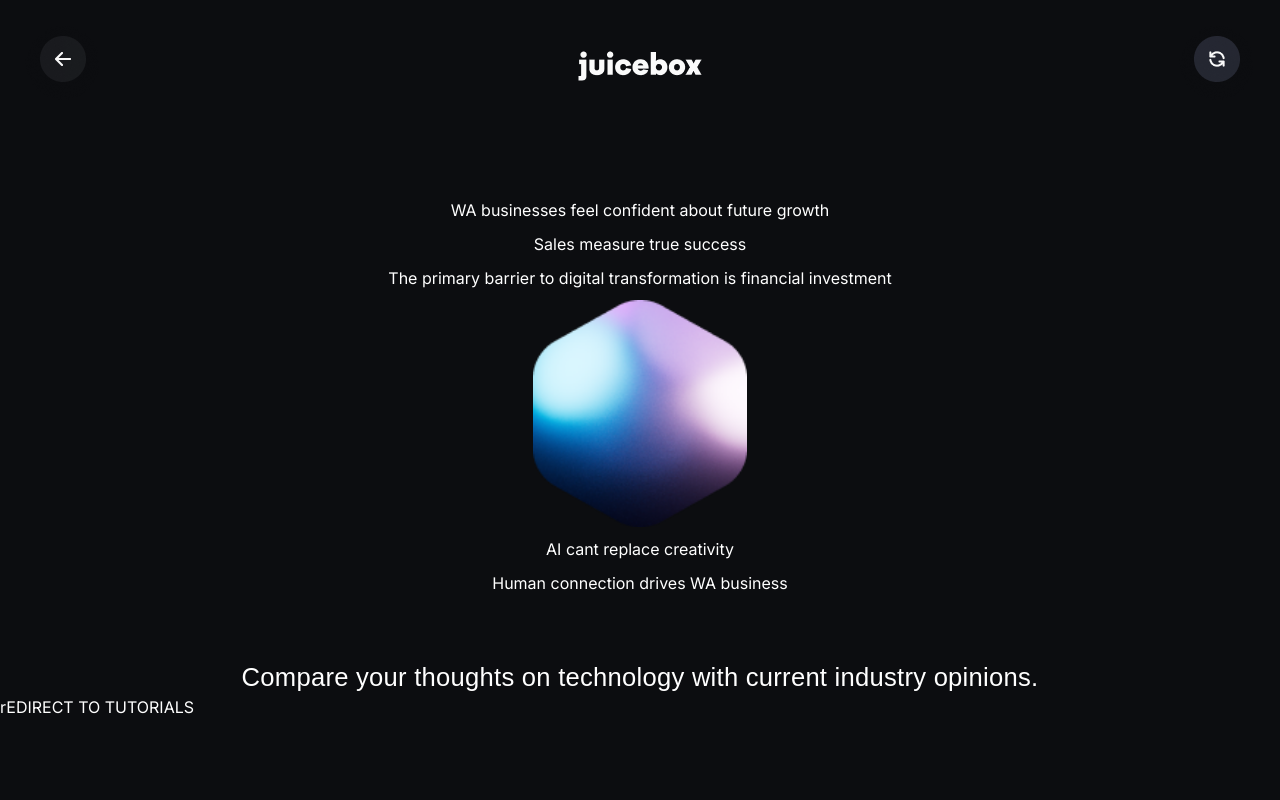
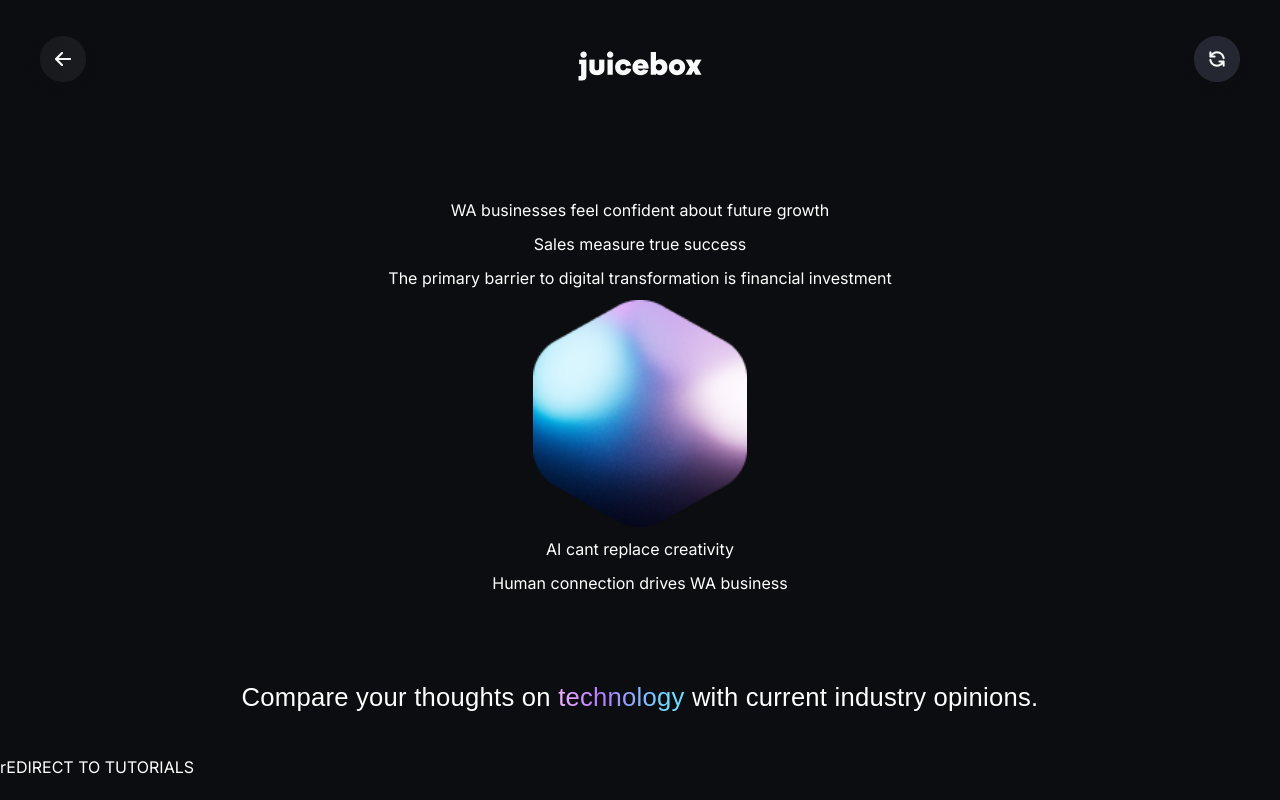
Before and after one commit to claralius/frontend-assessment, a Next.js app in the folder juicebox-frontend-assessment/: page /homepage in a window 1280 px wide. Built offline with nearby package versions, Linux system fonts and the light colour scheme; a web font is replaced by a local one.

Commit message:
feat: modify text section

```diff
--- a/juicebox-frontend-assessment/src/app/homepage/home.scss
+++ b/juicebox-frontend-assessment/src/app/homepage/home.scss
@@ -48,9 +48,27 @@
     }
 }
 
+.text-section{
+    padding: 20px;
+    margin: 20px auto 20px auto;
+    h2{
+        text-align: center;
+        white-space: normal;
+        span{
+            color: transparent;
+            background-clip: text;
+            background-image: linear-gradient(90deg, #FABBFF 0%, #B179FF 35%, #6DDDFF 83%);
+        }
+    }
+}
+
 @media screen and (max-width: sizes.$xs) { //<475px
     .mid-section {
         font-size: 14px;
+    }
+    h2 {
+        font-size: 16px;
+        line-height: 1.5;
     }
 }
 
--- a/juicebox-frontend-assessment/src/app/homepage/page.tsx
+++ b/juicebox-frontend-assessment/src/app/homepage/page.tsx
@@ -23,7 +23,9 @@ const PublicHomepage = () => {
         </div>
       </section>
       <section className="text-section">
-        <h2>Compare your thoughts on technology with current industry opinions.</h2>
+        <h2>Compare your thoughts on
+          <span> technology </span>
+          with current industry opinions.</h2>
       </section>
       <Link href="/tutorial" style={{ color: "white" }}>
         rEDIRECT TO TUTORIALS
--- a/juicebox-frontend-assessment/src/styles/modules/typography.scss
+++ b/juicebox-frontend-assessment/src/styles/modules/typography.scss
@@ -36,7 +36,7 @@ p{
 
 h2{
     font-family: 'BagossTrial', sans-serif;
-    font-size: clamp(24px, 2vw, 28px);
+    font-size: clamp(24px, 2vw, 30px);
     font-weight: 400;
     line-height: 33.6px;
     letter-spacing: 0.01em;
```
